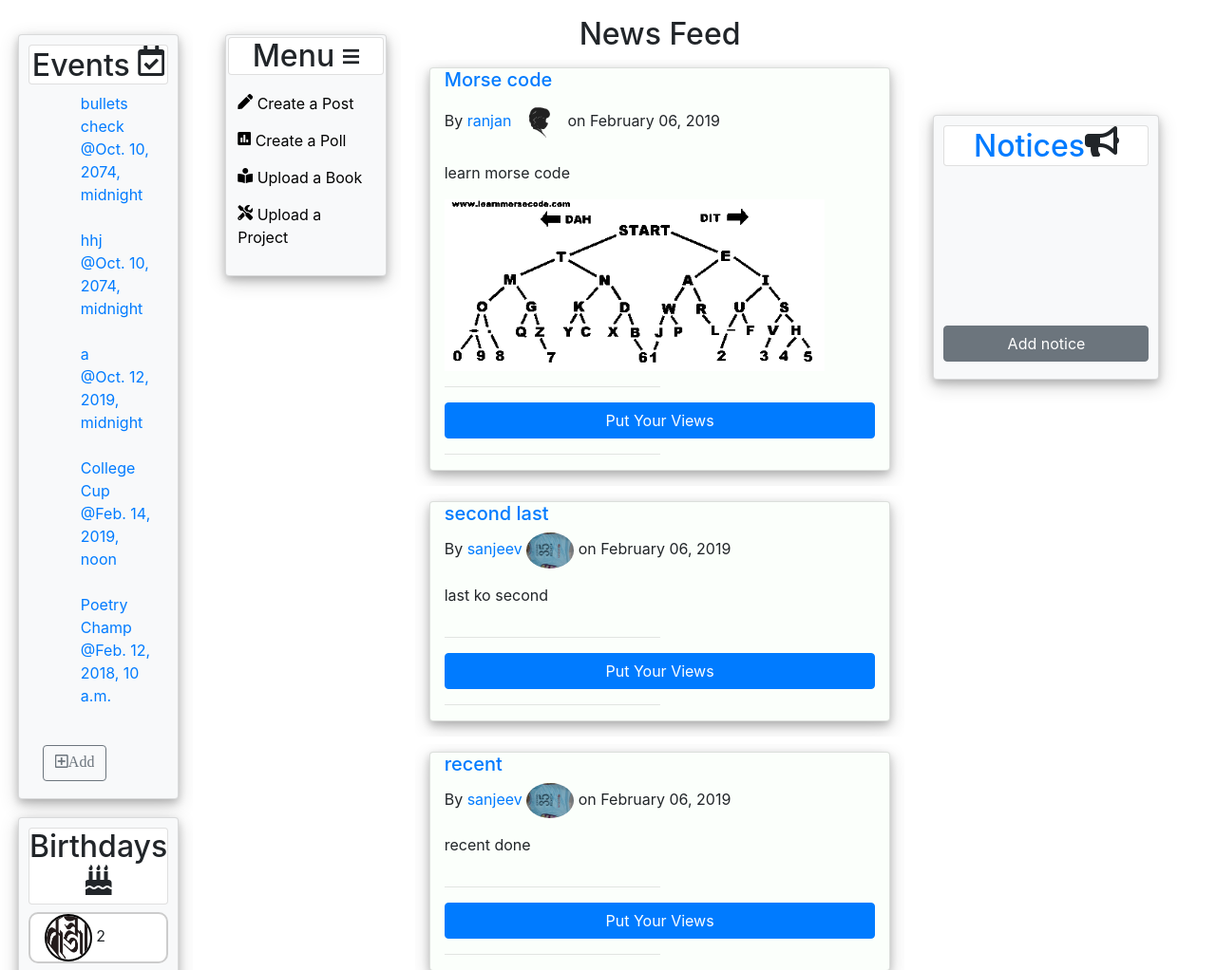
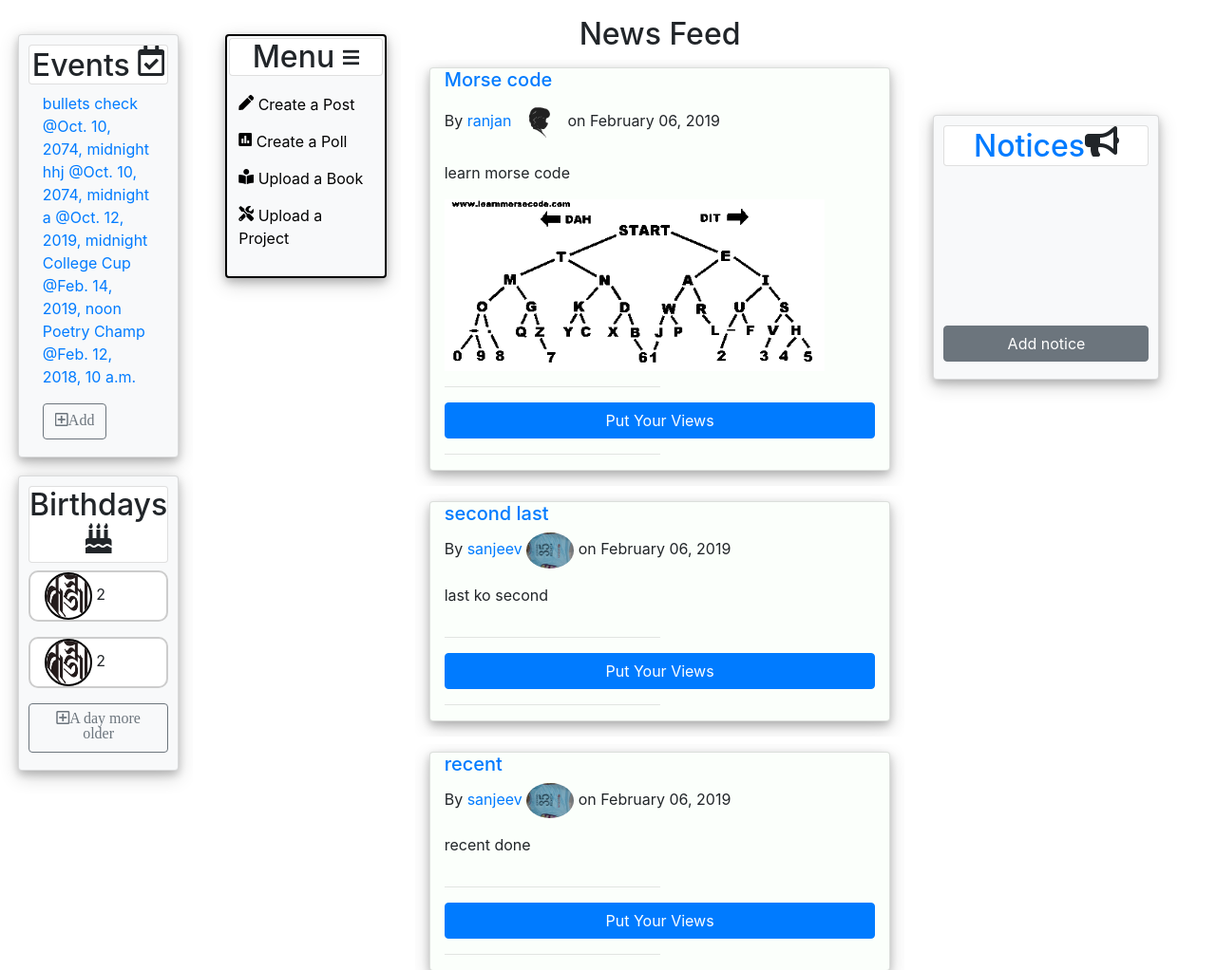
Before and after one commit to werewolf-65/Kakshya, a Django app: page / in a window 1280 px wide. Shown: the part 79-1101 px from the top of the page at 95% size. Run offline with Django 3.2, Linux system fonts and the light colour scheme; data comes from the database, SQL or seed files in the repository; both versions use the stored data as it was after the commit; some libraries are stand-ins or nearby versions.

Commit message:
Events halka milaiyo

```diff
--- a/blog/templates/blog/events.html
+++ b/blog/templates/blog/events.html
@@ -7,7 +7,7 @@
     </p>
     <table class="table">
       <thead>
-        <tr>
+        <tr style="font-weight:bold">
           <td>Event Title</td>
           <td>Description</td>
           <td>Date</td>
--- a/blog/templates/blog/home.html
+++ b/blog/templates/blog/home.html
@@ -14,11 +14,11 @@
           <div class="eve container" >
             <div class="events_only">
 
-              <ul  style="list-style-type:square">
+              <ul  style="list-style-type:square;padding:0">
                 {% for event in events %}
-                <a href="{% url 'event-list' %}"><li class="eventProg">{{event.title}}</li>
-                <li class="eventDay">@{{event.event_date}}</li></a>
-                <br>
+                <a href="{% url 'event-list' %}"><li class="eventProg">{{event.title}}
+                @{{event.event_date}}</li></a>
+
                 {% endfor %}
               </ul>
 
@@ -57,7 +57,7 @@
   </div>
 
     <div class="menu_now col-md-2">
-      <div class="temporary_menu card bg-light" style="box-shadow: 0 4px 8px 0 rgba(0, 0, 0, 0.2), 0 6px 20px 0 rgba(0, 0, 0, 0.19);">
+      <div class="temporary_menu card bg-light" style="box-shadow: 0 4px 8px 0 rgba(0, 0, 0, 0.2), 0 6px 20px 0 rgba(0, 0, 0, 0.19);border-color:black;border-width:2px">
         <h2 class="text-center card" style="display:inline">Menu <i class="fa fa-bars" style="font-size:20px"></i> </h2>
         <ul style="padding:0">
           <a href="{% url 'post-create' %}"><li><i class="fa fa-pen"></i> Create a Post</li></a>
```
Also changed, not shown: db.sqlite3.
